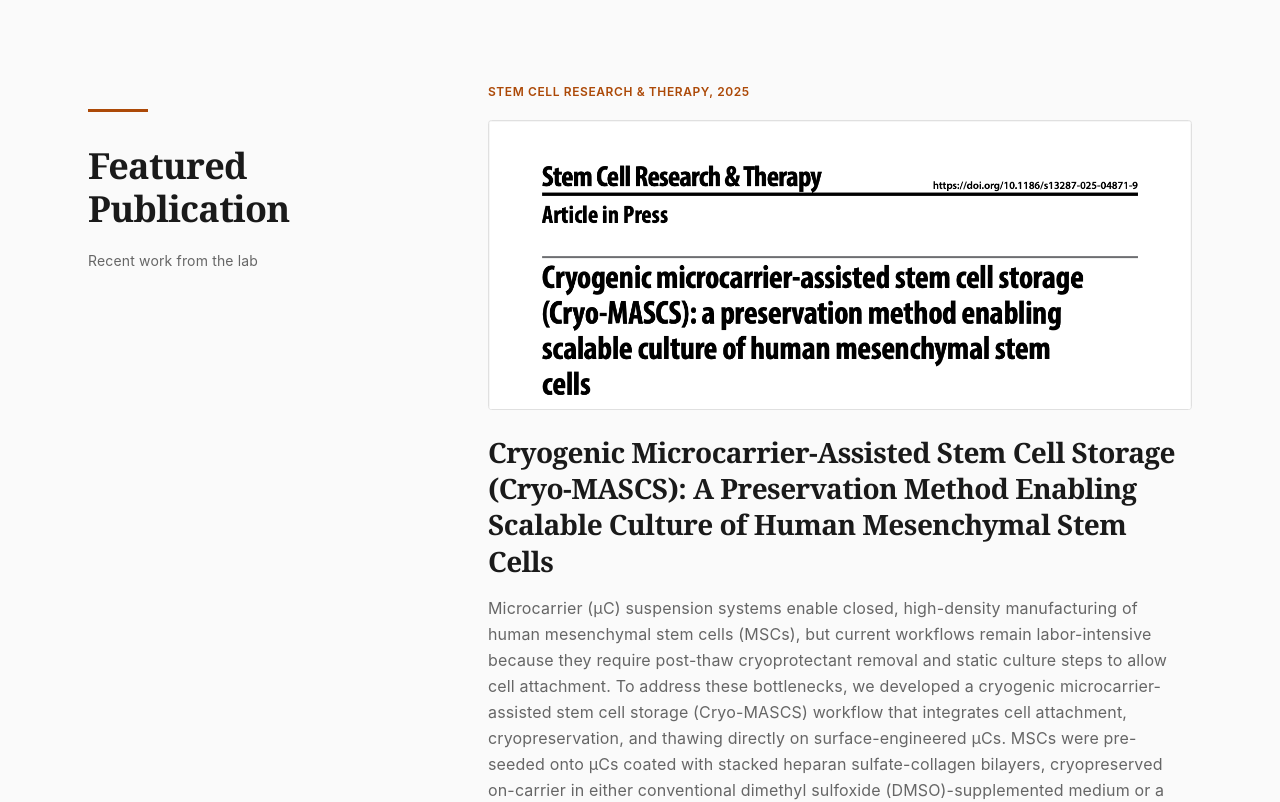
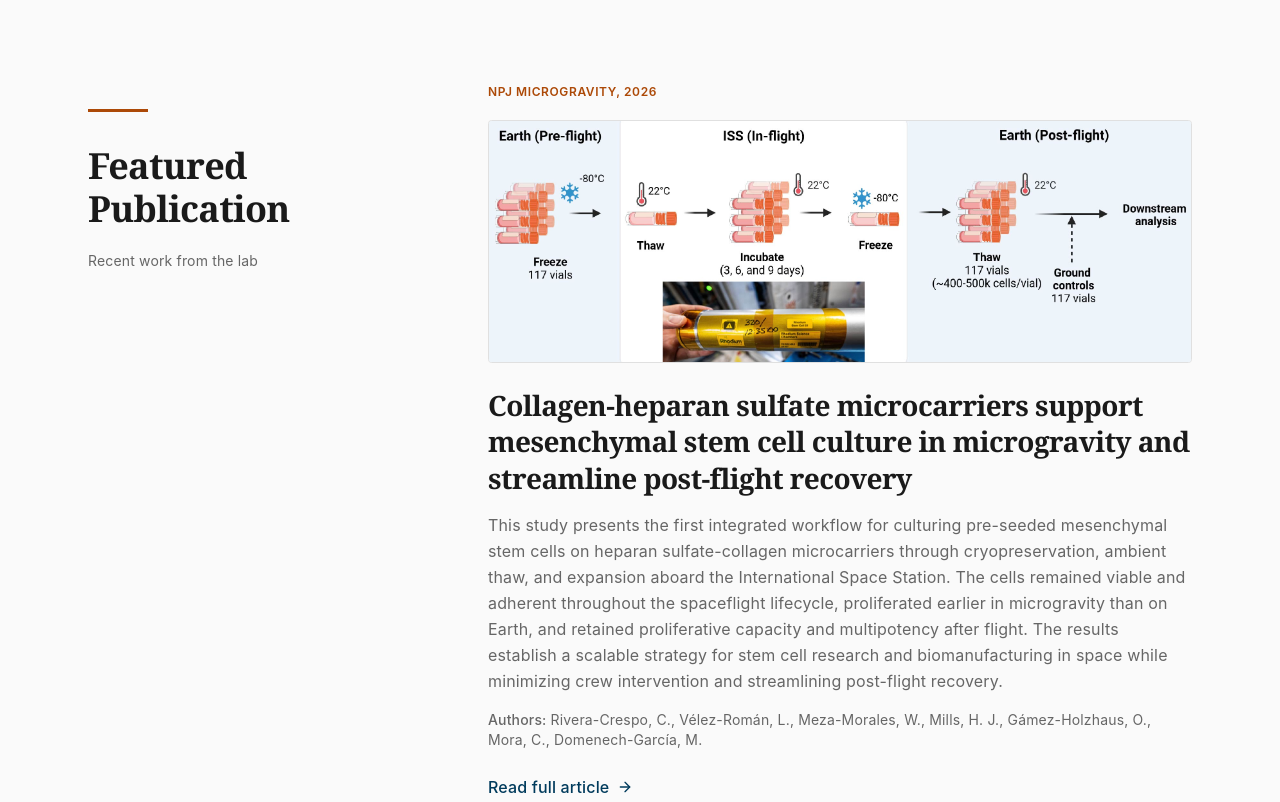
Before and after one commit to domenechresearchlab/domenechresearchlab.github.io, a React (Vite) app: page / in a window 1280 px wide. Shown: the part 2460-3262 px from the top of the page. Built offline with nearby package versions, Linux system fonts and the light colour scheme.

Commit message:
feat: feature new microgravity publication
Add the latest paper to the publication list and highlight it on the homepage with its flight workflow image and DOI.

```diff
--- a/src/pages/HomePage.tsx
+++ b/src/pages/HomePage.tsx
@@ -1,10 +1,10 @@
 import { ArrowRight, FlaskConical, Heart, Rocket, Layers } from 'lucide-react';
 import heroImage from 'figma:asset/098ca56a0bad280b20ca3b75c097af4cec647133.png';
-import exampleImage from 'figma:asset/372a01ab23d4e95e8a4c186852ff8e23534a1b2c.png';
 import cardiotoxicityImage from '../assets/pillars/cardiotoxicity.jpg';
 import microcarrierImage from '../assets/pillars/microcarrier.png';
 import transportImage from '../assets/pillars/transport.png';
 import bioinkImage from '../assets/pillars/bioink.png';
+import featuredMicrogravityImage from '../assets/image.png';
 import prstrtLogo from '../assets/funders/prstrt.svg';
 import researchApproachBg from '../assets/research-approach-bg.png';
 
@@ -195,48 +195,42 @@ export function HomePage({ onNavigate }: HomePageProps) {
             <div>
               <div className="mb-4">
                 <span className="text-xs font-semibold text-[var(--color-secondary)] uppercase tracking-wider">
-                  Stem Cell Research & Therapy, 2025
+                  npj Microgravity, 2026
                 </span>
               </div>
 
               {/* Paper Preview Image */}
               <div className="mb-6 overflow-hidden rounded-sm border border-[var(--color-border)]">
                 <img
-                  src={exampleImage}
-                  alt="Featured publication preview"
-                  className="w-full h-72 object-cover object-top"
+                  src={featuredMicrogravityImage}
+                  alt="Pre-flight, in-flight, and post-flight microcarrier culture workflow"
+                  className="block w-full h-auto"
                 />
               </div>
 
               <h3 className="mb-4">
-                Cryogenic Microcarrier-Assisted Stem Cell Storage (Cryo-MASCS): A Preservation Method Enabling Scalable Culture of Human Mesenchymal Stem Cells
+                Collagen-heparan sulfate microcarriers support mesenchymal stem cell culture in microgravity and streamline post-flight recovery
               </h3>
               <p className="text-[var(--color-text-muted)] mb-4 leading-relaxed">
-                Microcarrier (µC) suspension systems enable closed, high-density manufacturing of human mesenchymal
-                stem cells (MSCs), but current workflows remain labor-intensive because they require post-thaw
-                cryoprotectant removal and static culture steps to allow cell attachment. To address these bottlenecks,
-                we developed a cryogenic microcarrier-assisted stem cell storage (Cryo-MASCS) workflow that integrates
-                cell attachment, cryopreservation, and thawing directly on surface-engineered µCs. MSCs were pre-seeded
-                onto µCs coated with stacked heparan sulfate-collagen bilayers, cryopreserved on-carrier in either
-                conventional dimethyl sulfoxide (DMSO)-supplemented medium or a DMSO-free, serum-free (SF) minimally
-                supplemented medium, and then thawed and returned directly to suspension culture without intermediate
-                processing. We optimized cell seeding density to maximize recovery. Following thaw, MSCs on engineered
-                µCs and cryopreserved in either DMSO-containing or DMSO-free media retained viability comparable to
-                traditional suspension cultures in DMSO-containing medium, while remaining attached to the carrier
-                surface. Surface-engineered µCs show increased MSC yield within seven days in SF medium, significantly
-                outperforming commercial collagen-coated µCs. Moreover, MSCs recovered metabolic activity and retained
-                robust suppression of lipopolysaccharide-induced M1 macrophage polarization after IFN-γ priming. These
-                findings demonstrate that direct cryopreservation of MSCs on heparan sulfate-collagen-coated µCs is
-                compatible with both DMSO-free and DMSO-supplemented conditions and supports streamlined, scalable
-                culture of undifferentiated MSCs for translational applications.
+                This study presents the first integrated workflow for culturing pre-seeded mesenchymal stem cells on
+                heparan sulfate-collagen microcarriers through cryopreservation, ambient thaw, and expansion aboard the
+                International Space Station. The cells remained viable and adherent throughout the spaceflight
+                lifecycle, proliferated earlier in microgravity than on Earth, and retained proliferative capacity and
+                multipotency after flight. The results establish a scalable strategy for stem cell research and
+                biomanufacturing in space while minimizing crew intervention and streamlining post-flight recovery.
               </p>
               <p className="text-sm text-[var(--color-text-muted)] mb-6">
-                <span className="font-medium">Authors:</span> Rivera-Crespo, C., Velez-Román, L., Acevedo-Esquilin, M., Mills, H. J., Holzhaus, O. G., Domenech-García, M.
+                <span className="font-medium">Authors:</span> Rivera-Crespo, C., Vélez-Román, L., Meza-Morales, W., Mills, H. J., Gámez-Holzhaus, O., Mora, C., Domenech-García, M.
               </p>
-              <button className="inline-flex items-center gap-2 text-[var(--color-primary)] font-medium hover:text-[var(--color-secondary)] transition-colors">
+              <a
+                href="https://doi.org/10.1038/s41526-026-00643-8"
+                target="_blank"
+                rel="noopener noreferrer"
+                className="inline-flex items-center gap-2 text-[var(--color-primary)] font-medium hover:text-[var(--color-secondary)] transition-colors"
+              >
                 Read full article
                 <ArrowRight size={16} />
-              </button>
+              </a>
             </div>
           </div>
         </div>
--- a/src/pages/PublicationsPage.tsx
+++ b/src/pages/PublicationsPage.tsx
@@ -20,6 +20,14 @@ export function PublicationsPage() {
   const [selectedPillar, setSelectedPillar] = useState<string>('all');
 
   const publications: Publication[] = [
+  {
+    title:
+      'Collagen-heparan sulfate microcarriers support mesenchymal stem cell culture in microgravity and streamline post-flight recovery',
+    authors: 'Rivera-Crespo, C., Vélez-Román, L., Meza-Morales, W. et al.',
+    journal: 'npj Microgravity',
+    year: '2026',
+    doi: 'doi.org/10.1038/s41526-026-00643-8',
+  },
   {
     title:
       'Magnetoelastic Cell Monitoring System for Evaluating the Effects of Surface Chemistry on the Performance of Mesenchymal Stem Cell Growth',
```
Also changed, not shown: src/assets/image.png (added).
